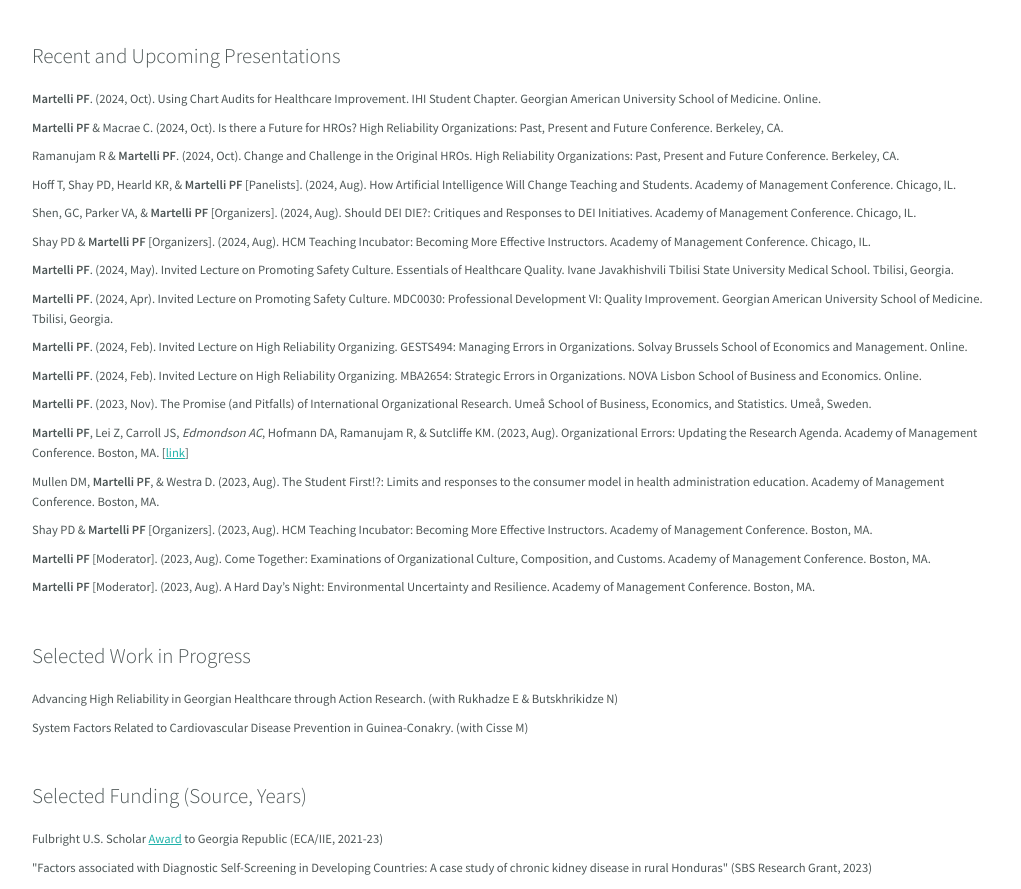
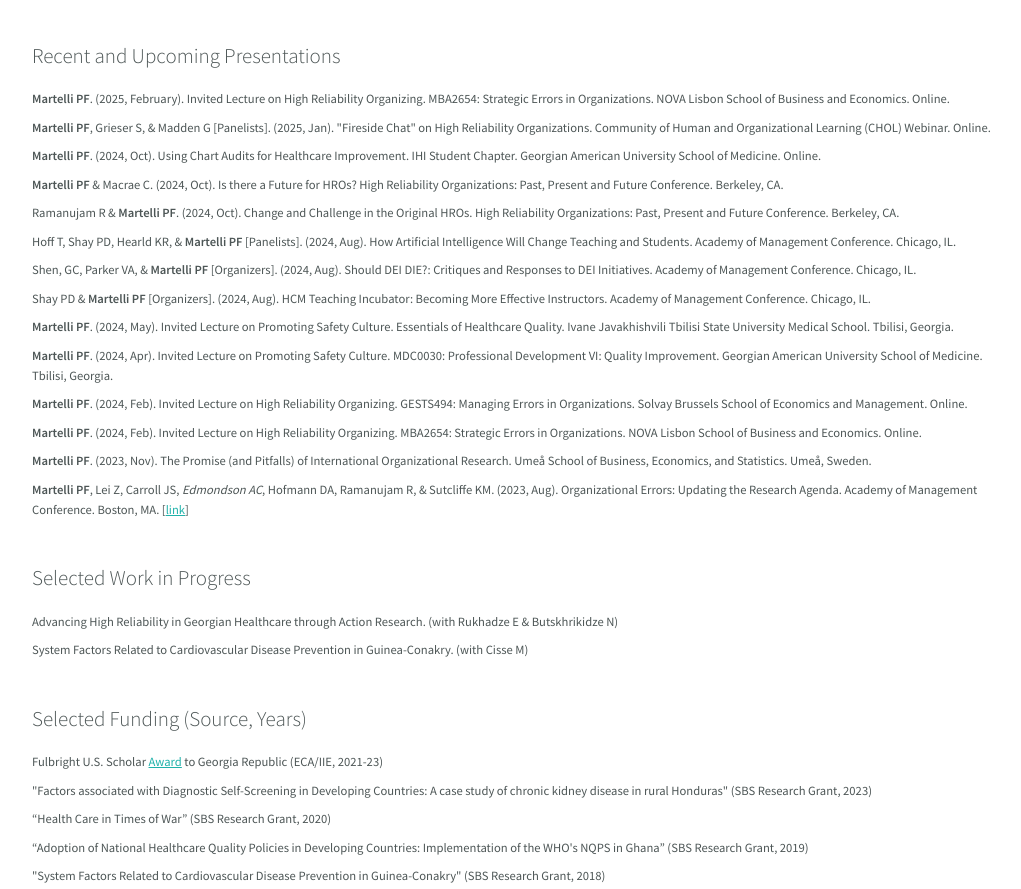
Before and after one commit to martellipf/martellipf.github.io, a plain HTML site: page index.html in a window 1280 px wide. Shown: the part 1094-1983 px from the top of the page, without its empty margins (128-1149 px from the left). Drawn offline with Linux system fonts and the light colour scheme.

Commit message:
Update index.html

```diff
--- a/index.html
+++ b/index.html
@@ -87,6 +87,8 @@
 
     <h5> Recent and Upcoming Presentations </h5>
 	<ul>
+	<li><strong>Martelli PF</strong>. (2025, February). Invited Lecture on High Reliability Organizing. MBA2654&colon; Strategic Errors in Organizations. NOVA Lisbon School of Business and Economics. Online.</li>
+	<li><strong>Martelli PF</strong>, Grieser S, &amp; Madden G [Panelists]. (2025, Jan). &quot;Fireside Chat&quot; on High Reliability Organizations. Community of Human and Organizational Learning (CHOL) Webinar. Online.</li>
 	<li><strong>Martelli PF</strong>. (2024, Oct). Using Chart Audits for Healthcare Improvement. IHI Student Chapter. Georgian American University School of Medicine. Online.</li>
 	<li><strong>Martelli PF</strong> &amp; Macrae C. (2024, Oct). Is there a Future for HROs? High Reliability Organizations: Past, Present and Future Conference. Berkeley, CA.</li>
 	<li>Ramanujam R &amp; <strong>Martelli PF</strong>. (2024, Oct). Change and Challenge in the Original HROs. High Reliability Organizations: Past, Present and Future Conference. Berkeley, CA.</li>
@@ -99,10 +101,6 @@
 	<li><strong>Martelli PF</strong>. (2024, Feb). Invited Lecture on High Reliability Organizing. MBA2654&colon; Strategic Errors in Organizations. NOVA Lisbon School of Business and Economics. Online.</li>
 	<li><strong>Martelli PF</strong>. (2023, Nov). The Promise (and Pitfalls) of International Organizational Research. Ume&aring; School of Business, Economics, and Statistics. Ume&aring;, Sweden.</li>
 	<li><strong>Martelli PF</strong>, Lei Z, Carroll JS, <em>Edmondson AC</em>, Hofmann DA, Ramanujam R, &amp; Sutcliffe KM. (2023, Aug). Organizational Errors: Updating the Research Agenda. Academy of Management Conference. Boston, MA. [<a href="https://doi.org/10.5465/AMPROC.2023.15487symposium">link</a>]</li>
-	<li>Mullen DM, <strong>Martelli PF</strong>, &amp; Westra D. (2023, Aug). The Student First!?: Limits and responses to the consumer model in health administration education. Academy of Management Conference. Boston, MA.</li>
-	<li>Shay PD &amp; <strong>Martelli PF</strong> [Organizers]. (2023, Aug). HCM Teaching Incubator&colon; Becoming More Effective Instructors. Academy of Management Conference. Boston, MA.</li>
-	<li><strong>Martelli PF</strong> [Moderator]. (2023, Aug). Come Together: Examinations of Organizational Culture, Composition, and Customs. Academy of Management Conference. Boston, MA.</li>
-	<li><strong>Martelli PF</strong> [Moderator]. (2023, Aug). A Hard Day’s Night: Environmental Uncertainty and Resilience. Academy of Management Conference. Boston, MA.</li>
 	</ul>
 	<br>
 
```
